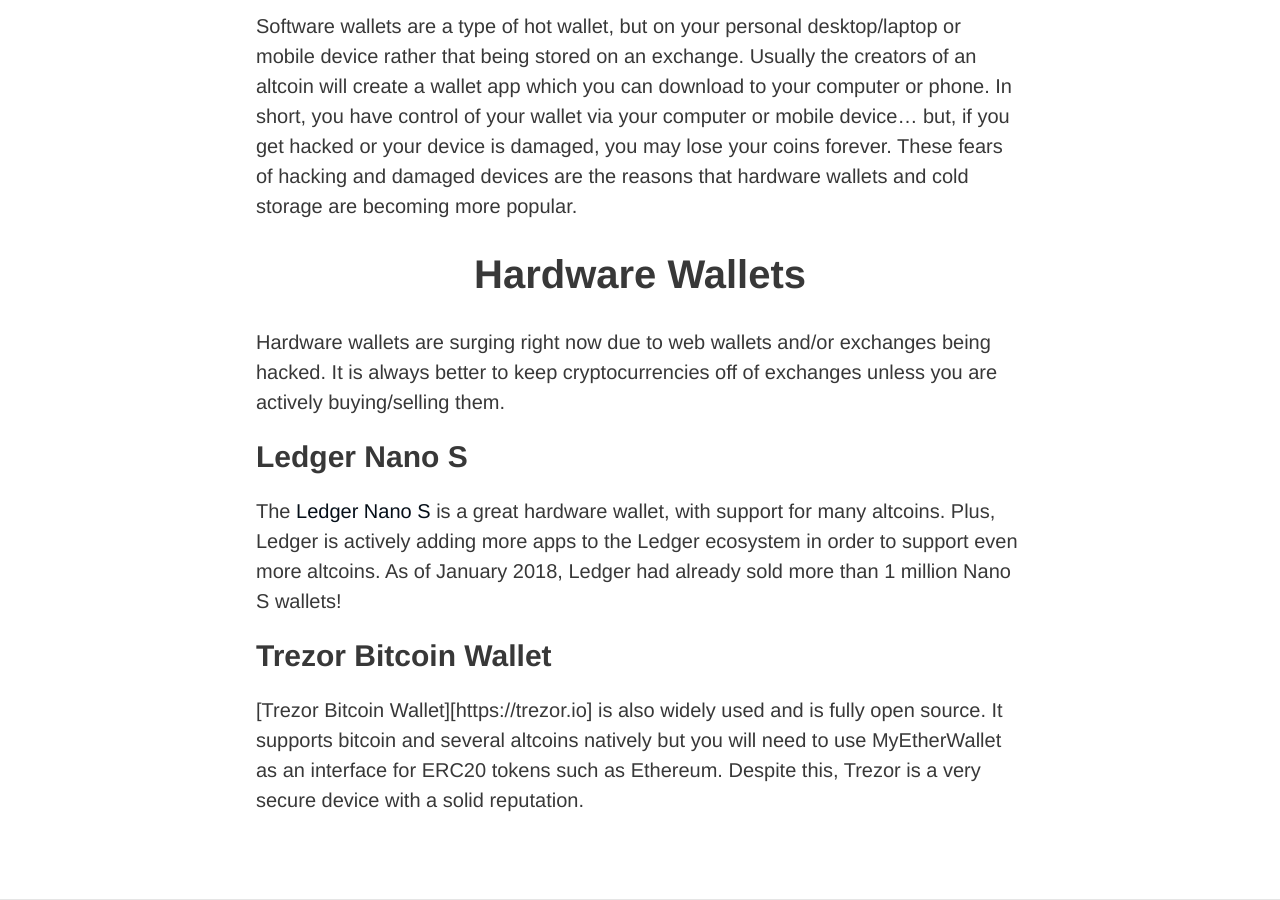
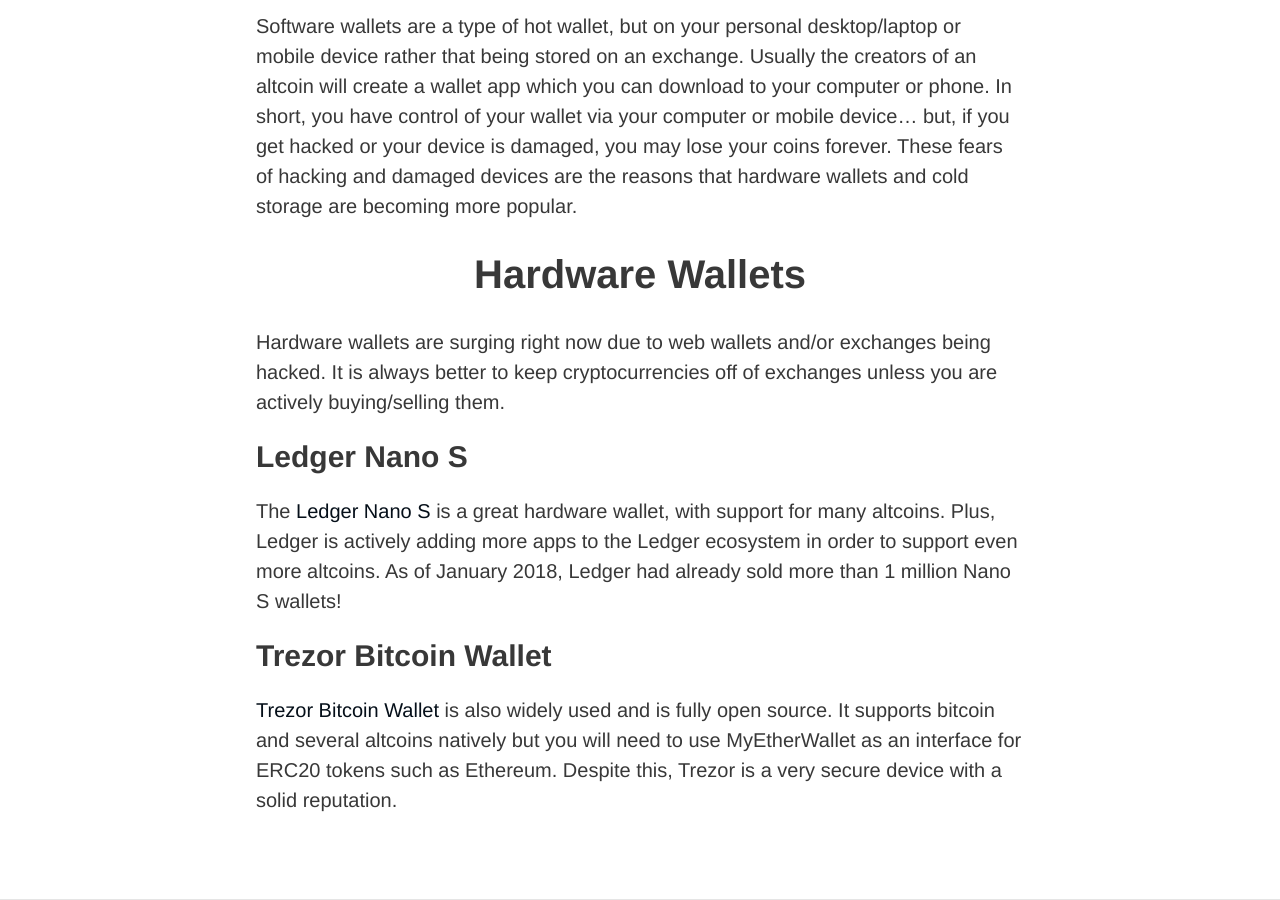
Before and after one commit to baww-com/baww-com.github.io, a Jekyll site: the page built from not-posts/wallets/wallets.md, in a window 1280 px wide and 900 px high, scrolled down 949 px. Built offline with Jekyll 4.4.1, drawn with Linux system fonts in a browser that asks for light colours; nearby versions of some CDN libraries.

Commit message:
formatting

```diff
--- a/not-posts/wallets/wallets.md
+++ b/not-posts/wallets/wallets.md
@@ -28,4 +28,4 @@
 The [Ledger Nano S](https://www.ledgerwallet.com/r/607d) is a great hardware wallet, with support for many altcoins. Plus, Ledger is actively adding more apps to the Ledger ecosystem in order to support even more altcoins. As of January 2018, Ledger had already sold more than 1 million Nano S wallets!
 
 ### Trezor Bitcoin Wallet
-[Trezor Bitcoin Wallet][https://trezor.io] is also widely used and is fully open source. It supports bitcoin and several altcoins natively but you will need to use MyEtherWallet as an interface for ERC20 tokens such as Ethereum. Despite this, Trezor is a very secure device with a solid reputation.
+[Trezor Bitcoin Wallet](https://trezor.io) is also widely used and is fully open source. It supports bitcoin and several altcoins natively but you will need to use MyEtherWallet as an interface for ERC20 tokens such as Ethereum. Despite this, Trezor is a very secure device with a solid reputation.
```
